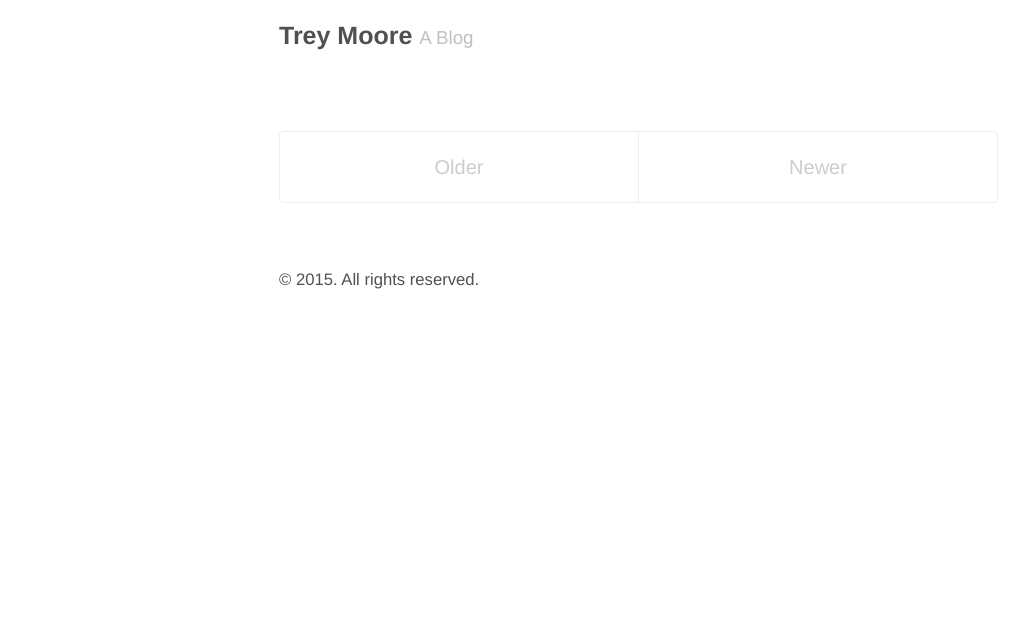
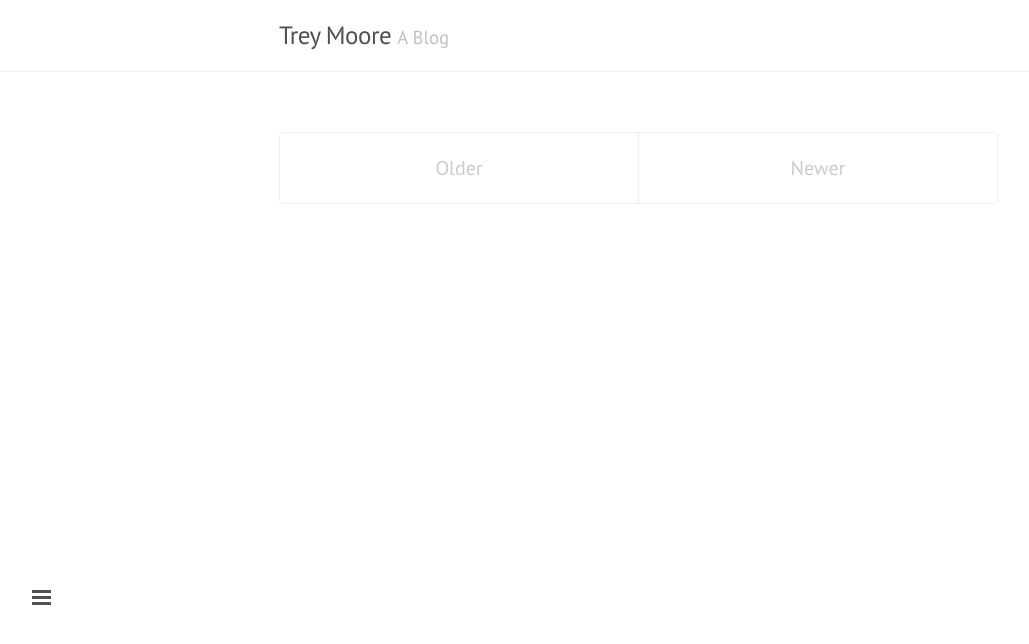
Before and after one commit to dtmooreiv/blog, a Jekyll site: the page built from index.html, in a window 1280 px wide. Shown: the top 644 px of the page, without its empty margins (1-1030 px from the left). Built offline with Jekyll 4.4.1, drawn with Linux system fonts in a browser that asks for light colours; the list of posts is cut into pages by our own code.

Commit message:
And now lanyon themed

```diff
--- a/_config.yml
+++ b/_config.yml
@@ -5,9 +5,10 @@ relative_permalinks: true
 # Setup
 title:            Trey Moore
 tagline:          A Blog
-url:              http://getpoole.com
+description:	  A description
+url:              http://treymoore.me
 paginate:         1
-baseurl:          /
+baseurl:          http://dtmooreiv.github.io/blog/
 author:
   name:           Trey Moore
   url:            https://twitter.com/dtmooreiv
--- a/_includes/head.html
+++ b/_includes/head.html
@@ -1,6 +1,7 @@
 <head>
-  <meta charset="UTF-8">
   <link href="http://gmpg.org/xfn/11" rel="profile">
+  <meta http-equiv="X-UA-Compatible" content="IE=edge">
+  <meta http-equiv="content-type" content="text/html; charset=utf-8">
 
   <!-- Enable responsiveness on mobile devices-->
   <meta name="viewport" content="width=device-width, initial-scale=1.0, maximum-scale=1">
@@ -16,11 +17,13 @@
   <!-- CSS -->
   <link rel="stylesheet" href="{{ site.baseurl }}public/css/poole.css">
   <link rel="stylesheet" href="{{ site.baseurl }}public/css/syntax.css">
+  <link rel="stylesheet" href="{{ site.baseurl }}public/css/lanyon.css">
+  <link rel="stylesheet" href="http://fonts.googleapis.com/css?family=PT+Serif:400,400italic,700%7CPT+Sans:400">
 
   <!-- Icons -->
   <link rel="apple-touch-icon-precomposed" sizes="144x144" href="{{ site.baseurl }}public/apple-touch-icon-precomposed.png">
   <link rel="shortcut icon" href="{{ site.baseurl }}public/favicon.ico">
 
   <!-- RSS -->
-  <link rel="alternate" type="application/atom+xml" title="{{ site.title }}" href="{{ site.baseurl }}atom.xml">
+  <link rel="alternate" type="application/rss+xml" title="RSS" href="/atom.xml">
 </head>
--- /dev/null
+++ b/_includes/sidebar.html
@@ -0,0 +1,38 @@
+<!-- Target for toggling the sidebar `.sidebar-checkbox` is for regular
+     styles, `#sidebar-checkbox` for behavior. -->
+<input type="checkbox" class="sidebar-checkbox" id="sidebar-checkbox">
+
+<!-- Toggleable sidebar -->
+<div class="sidebar" id="sidebar">
+  <div class="sidebar-item">
+    <p>{{ site.description }}</p>
+  </div>
+
+  <nav class="sidebar-nav">
+    <a class="sidebar-nav-item{% if page.url == site.baseurl %} active{% endif %}" href="{{ site.baseurl }}">Home</a>
+
+    {% comment %}
+      The code below dynamically generates a sidebar nav of pages with
+      `layout: page` in the front-matter. See readme for usage.
+    {% endcomment %}
+
+    {% assign pages_list = site.pages | sort:"url" %}
+    {% for node in pages_list %}
+      {% if node.title != null %}
+        {% if node.layout == "page" %}
+          <a class="sidebar-nav-item{% if page.url == node.url %} active{% endif %}" href="{{ node.url }}">{{ node.title }}</a>
+        {% endif %}
+      {% endif %}
+    {% endfor %}
+
+    <a class="sidebar-nav-item" href="{{ site.github.repo }}/archive/v{{ site.version }}.zip">Download</a>
+    <a class="sidebar-nav-item" href="{{ site.github.repo }}">GitHub project</a>
+    <span class="sidebar-nav-item">Currently v{{ site.version }}</span>
+  </nav>
+
+  <div class="sidebar-item">
+    <p>
+      &copy; {{ site.time | date: '%Y' }}. All rights reserved.
+    </p>
+  </div>
+</div>
--- a/_layouts/default.html
+++ b/_layouts/default.html
@@ -1,28 +1,47 @@
 <!DOCTYPE html>
-<html lang="en">
+<html lang="en-us">
 
   {% include head.html %}
 
-  <body>
+  <body class="sidebar-overlay">
 
-    <div class="container content">
-      <header class="masthead">
-        <h3 class="masthead-title">
-          <a href="{{ site.baseurl }}" title="Home">{{ site.title }}</a>
-          <small>{{ site.tagline }}</small>
-        </h3>
-      </header>
+    {% include sidebar.html %}
 
-      <main>
+    <!-- Wrap is the content to shift when toggling the sidebar. We wrap the
+         content to avoid any CSS collisions with our real content. -->
+    <div class="wrap">
+      <div class="masthead">
+        <div class="container">
+          <h3 class="masthead-title">
+            <a href="/" title="Home">{{ site.title }}</a>
+            <small>{{ site.tagline }}</small>
+          </h3>
+        </div>
+      </div>
+
+      <div class="container content">
         {{ content }}
-      </main>
-
-      <footer class="footer">
-        <small>
-          &copy; <time datetime="{{ site.time | date_to_xmlschema }}">{{ site.time | date: '%Y' }}</time>. All rights reserved.
-        </small>
-      </footer>
+      </div>
     </div>
 
+    <label for="sidebar-checkbox" class="sidebar-toggle"></label>
+
+    <script>
+      (function(document) {
+        var toggle = document.querySelector('.sidebar-toggle');
+        var sidebar = document.querySelector('#sidebar');
+        var checkbox = document.querySelector('#sidebar-checkbox');
+
+        document.addEventListener('click', function(e) {
+          var target = e.target;
+
+          if(!checkbox.checked ||
+             sidebar.contains(target) ||
+             (target === checkbox || target === toggle)) return;
+
+          checkbox.checked = false;
+        }, false);
+      })(document);
+    </script>
   </body>
 </html>
--- a/_layouts/page.html
+++ b/_layouts/page.html
@@ -2,7 +2,7 @@
 layout: default
 ---
 
-<article class="page">
+<div class="page">
   <h1 class="page-title">{{ page.title }}</h1>
   {{ content }}
-</article>
+</div>
--- /dev/null
+++ b/public/css/lanyon.css
@@ -0,0 +1,559 @@
+/*
+ *  ___
+ * /\_ \
+ * \//\ \      __      ___   __  __    ___     ___
+ *   \ \ \   /'__`\  /' _ `\/\ \/\ \  / __`\ /' _ `\
+ *    \_\ \_/\ \_\.\_/\ \/\ \ \ \_\ \/\ \_\ \/\ \/\ \
+ *    /\____\ \__/.\_\ \_\ \_\/`____ \ \____/\ \_\ \_\
+ *    \/____/\/__/\/_/\/_/\/_/`/___/> \/___/  \/_/\/_/
+ *                               /\___/
+ *                               \/__/
+ *
+ * Designed, built, and released under MIT license by @mdo. Learn more at
+ * https://github.com/poole/lanyon.
+ */
+
+
+/*
+ * Contents
+ *
+ * Global resets
+ * Masthead
+ * Sidebar
+ * Slide effect
+ * Posts and pages
+ * Pagination
+ * Reverse layout
+ * Themes
+ */
+
+
+/*
+ * Global resets
+ *
+ * Update the foundational and global aspects of the page.
+ */
+
+/* Prevent scroll on narrow devices */
+html,
+body {
+  overflow-x: hidden;
+}
+
+html {
+  font-family: "PT Serif", Georgia, "Times New Roman", serif;
+}
+
+h1, h2, h3, h4, h5, h6 {
+  font-family: "PT Sans", Helvetica, Arial, sans-serif;
+  font-weight: 400;
+  color: #313131;
+  letter-spacing: -.025rem;
+}
+
+
+/*
+ * Wrapper
+ *
+ * The wrapper is used to position site content when the sidebar is toggled. We
+ * use an outter wrap to position the sidebar without interferring with the
+ * regular page content.
+ */
+
+.wrap {
+  position: relative;
+  width: 100%;
+}
+
+
+/*
+ * Container
+ *
+ * Center the page content.
+ */
+
+.container {
+  max-width: 28rem;
+}
+@media (min-width: 38em) {
+  .container {
+    max-width: 32rem;
+  }
+}
+@media (min-width: 56em) {
+  .container {
+    max-width: 38rem;
+  }
+}
+
+
+/*
+ * Masthead
+ *
+ * Super small header above the content for site name and short description.
+ */
+
+.masthead {
+  padding-top:    1rem;
+  padding-bottom: 1rem;
+  margin-bottom: 3rem;
+  border-bottom: 1px solid #eee;
+}
+.masthead-title {
+  margin-top: 0;
+  margin-bottom: 0;
+  color: #505050;
+}
+.masthead-title a {
+  color: #505050;
+}
+.masthead-title small {
+  font-size: 75%;
+  font-weight: 400;
+  color: #c0c0c0;
+  letter-spacing: 0;
+}
+
+@media (max-width: 48em) {
+  .masthead-title {
+    text-align: center;
+  }
+  .masthead-title small {
+    display: none;
+  }
+}
+
+
+/*
+ * Sidebar
+ *
+ * The sidebar is the drawer, the item we are toggling with our handy hamburger
+ * button in the corner of the page.
+ *
+ * This particular sidebar implementation was inspired by Chris Coyier's
+ * "Offcanvas Menu with CSS Target" article, and the checkbox variation from the
+ * comments by a reader. It modifies both implementations to continue using the
+ * checkbox (no change in URL means no polluted browser history), but this uses
+ * `position` for the menu to avoid some potential content reflow issues.
+ *
+ * Source: http://css-tricks.com/off-canvas-menu-with-css-target/#comment-207504
+ */
+
+/* Style and "hide" the sidebar */
+.sidebar {
+  position: fixed;
+  top: 0;
+  bottom: 0;
+  left: -14rem;
+  width: 14rem;
+  visibility: hidden;
+  overflow-y: auto;
+  font-family: "PT Sans", Helvetica, Arial, sans-serif;
+  font-size: .875rem; /* 15px */
+  color: rgba(255,255,255,.6);
+  background-color: #202020;
+  -webkit-transition: all .3s ease-in-out;
+          transition: all .3s ease-in-out;
+}
+@media (min-width: 30em) {
+  .sidebar {
+    font-size: .75rem; /* 14px */
+  }
+}
+
+/* Sidebar content */
+.sidebar a {
+  font-weight: normal;
+  color: #fff;
+}
+.sidebar-item {
+  padding: 1rem;
+}
+.sidebar-item p:last-child {
+  margin-bottom: 0;
+}
+
+/* Sidebar nav */
+.sidebar-nav {
+  border-bottom: 1px solid rgba(255,255,255,.1);
+}
+.sidebar-nav-item {
+  display: block;
+  padding: .5rem 1rem;
+  border-top: 1px solid rgba(255,255,255,.1);
+}
+.sidebar-nav-item.active,
+a.sidebar-nav-item:hover,
+a.sidebar-nav-item:focus {
+  text-decoration: none;
+  background-color: rgba(255,255,255,.1);
+  border-color: transparent;
+}
+
+@media (min-width: 48em) {
+  .sidebar-item {
+    padding: 1.5rem;
+  }
+  .sidebar-nav-item {
+    padding-left:  1.5rem;
+    padding-right: 1.5rem;
+  }
+}
+
+/* Hide the sidebar checkbox that we toggle with `.sidebar-toggle` */
+.sidebar-checkbox {
+  display: none;
+  position: fixed;
+  bottom: 0;
+}
+
+/* Style the `label` that we use to target the `.sidebar-checkbox` */
+.sidebar-toggle {
+  position: absolute;
+  top:  29rem;
+  left: 1rem;
+  display: block;
+  width: 2.2rem;
+  padding: .5rem .65rem;
+  color: #505050;
+  background-color: #fff;
+  border-radius: 4px;
+  cursor: pointer;
+}
+.sidebar-toggle:before {
+  display: block;
+  content: "";
+  width: 100%;
+  padding-bottom: .125rem;
+  border-top: .375rem double;
+  border-bottom: .125rem solid;
+
+  /* Make the border inside the box */
+  -webkit-box-sizing: border-box;
+     -moz-box-sizing: border-box;
+          box-sizing: border-box;
+}
+
+.sidebar-toggle:active,
+#sidebar-checkbox:checked ~ .sidebar-toggle {
+  color: #fff;
+  background-color: #505050;
+}
+
+@media (min-width: 30.1em) {
+  .sidebar-toggle {
+    position: fixed;
+    width: 2.25rem;
+  }
+  .sidebar-toggle:before {
+    padding-bottom: .15rem;
+    border-top-width: .45rem;
+    border-bottom-width: .15rem;
+  }
+}
+
+
+/* Slide effect
+ *
+ * Handle the sliding effects of the sidebar and content in one spot, seperate
+ * from the default styles.
+ *
+ * As an a heads up, we don't use `transform: translate3d()` here because when
+ * mixed with `position: fixed;` for the sidebar toggle, it creates a new
+ * containing block. Put simply, the fixed sidebar toggle behaves like
+ * `position: absolute;` when transformed.
+ *
+ * Read more about it at http://meyerweb.com/eric/thoughts/2011/09/12/.
+ */
+
+.wrap,
+.sidebar,
+.sidebar-toggle {
+  -webkit-backface-visibility: hidden;
+      -ms-backface-visibility: hidden;
+          backface-visibility: hidden;
+}
+.wrap,
+.sidebar-toggle {
+  -webkit-transition: -webkit-transform .3s ease-in-out;
+          transition: transform .3s ease-in-out;
+}
+
+#sidebar-checkbox:checked + .sidebar {
+  z-index: 10;
+  visibility: visible;
+}
+
+#sidebar-checkbox:checked ~ .sidebar-toggle {
+  z-index: 15;
+  visibility: visible;
+}
+#sidebar-checkbox:checked ~ .sidebar,
+#sidebar-checkbox:checked ~ .wrap {
+  -webkit-transform: translateX(14rem);
+      -ms-transform: translateX(14rem);
+          transform: translateX(14rem);
+}
+
+
+/*
+ * Posts and pages
+ *
+ * Each post is wrapped in `.post` and is used on default and post layouts. Each
+ * page is wrapped in `.page` and is only used on the page layout.
+ */
+
+.page,
+.post {
+  margin-bottom: 4em;
+}
+
+/* Blog post or page title */
+.page-title,
+.post-title,
+.post-title a {
+  color: #303030;
+}
+.page-title,
+.post-title {
+  margin-top: 0;
+}
+
+/* Meta data line below post title */
+.post-date {
+  display: block;
+  margin-top: -.5rem;
+  margin-bottom: 1rem;
+  color: #9a9a9a;
+}
+
+/* Related posts */
+.related {
+  padding-top: 2rem;
+  padding-bottom: 2rem;
+  border-top: 1px solid #eee;
+}
+.related-posts {
+  padding-left: 0;
+  list-style: none;
+}
+.related-posts h3 {
+  margin-top: 0;
+}
+.related-posts li small {
+  font-size: 75%;
+  color: #999;
+}
+.related-posts li a:hover {
+  color: #268bd2;
+  text-decoration: none;
+}
+.related-posts li a:hover small {
+  color: inherit;
+}
+
+
+/*
+ * Pagination
+ *
+ * Super lightweight (HTML-wise) blog pagination. `span`s are provide for when
+ * there are no more previous or next posts to show.
+ */
+
+.pagination {
+  overflow: hidden; /* clearfix */
+  margin-left: -1rem;
+  margin-right: -1rem;
+  font-family: "PT Sans", Helvetica, Arial, sans-serif;
+  color: #ccc;
+  text-align: center;
+}
+
+/* Pagination items can be `span`s or `a`s */
+.pagination-item {
+  display: block;
+  padding: 1rem;
+  border: 1px solid #eee;
+}
+.pagination-item:first-child {
+  margin-bottom: -1px;
+}
+
+/* Only provide a hover state for linked pagination items */
+a.pagination-item:hover {
+  background-color: #f5f5f5;
+}
+
+@media (min-width: 30em) {
+  .pagination {
+    margin: 3rem 0;
+  }
+  .pagination-item {
+    float: left;
+    width: 50%;
+  }
+  .pagination-item:first-child {
+    margin-bottom: 0;
+    border-top-left-radius:    4px;
+    border-bottom-left-radius: 4px;
+  }
+  .pagination-item:last-child {
+    margin-left: -1px;
+    border-top-right-radius:    4px;
+    border-bottom-right-radius: 4px;
+  }
+}
+
+
+/*
+ * Reverse layout
+ *
+ * Flip the orientation of the page by placing the `.sidebar` and sidebar toggle
+ * on the right side.
+ */
+
+.layout-reverse .sidebar {
+  left: auto;
+  right: -14rem;
+}
+.layout-reverse .sidebar-toggle {
+  left: auto;
+  right: 1rem;
+}
+
+.layout-reverse #sidebar-checkbox:checked ~ .sidebar,
+.layout-reverse #sidebar-checkbox:checked ~ .wrap,
+.layout-reverse #sidebar-checkbox:checked ~ .sidebar-toggle {
+  -webkit-transform: translateX(-14rem);
+      -ms-transform: translateX(-14rem);
+          transform: translateX(-14rem);
+}
+
+
+/*
+ * Themes
+ *
+ * Apply custom color schemes by adding the appropriate class to the `body`.
+ * Based on colors from Base16: http://chriskempson.github.io/base16/#default.
+ */
+
+/* Red */
+.theme-base-08 .sidebar,
+.theme-base-08 .sidebar-toggle:active,
+.theme-base-08 #sidebar-checkbox:checked ~ .sidebar-toggle {
+  background-color: #ac4142;
+}
+.theme-base-08 .container a,
+.theme-base-08 .sidebar-toggle,
+.theme-base-08 .related-posts li a:hover {
+  color: #ac4142;
+}
+
+/* Orange */
+.theme-base-09 .sidebar,
+.theme-base-09 .sidebar-toggle:active,
+.theme-base-09 #sidebar-checkbox:checked ~ .sidebar-toggle {
+  background-color: #d28445;
+}
+.theme-base-09 .container a,
+.theme-base-09 .sidebar-toggle,
+.theme-base-09 .related-posts li a:hover {
+  color: #d28445;
+}
+
+/* Yellow */
+.theme-base-0a .sidebar,
+.theme-base-0a .sidebar-toggle:active,
+.theme-base-0a #sidebar-checkbox:checked ~ .sidebar-toggle {
+  background-color: #f4bf75;
+}
+.theme-base-0a .container a,
+.theme-base-0a .sidebar-toggle,
+.theme-base-0a .related-posts li a:hover {
+  color: #f4bf75;
+}
+
+/* Green */
+.theme-base-0b .sidebar,
+.theme-base-0b .sidebar-toggle:active,
+.theme-base-0b #sidebar-checkbox:checked ~ .sidebar-toggle {
+  background-color: #90a959;
+}
+.theme-base-0b .container a,
+.theme-base-0b .sidebar-toggle,
+.theme-base-0b .related-posts li a:hover {
+  color: #90a959;
+}
+
+/* Cyan */
+.theme-base-0c .sidebar,
+.theme-base-0c .sidebar-toggle:active,
+.theme-base-0c #sidebar-checkbox:checked ~ .sidebar-toggle {
+  background-color: #75b5aa;
+}
+.theme-base-0c .container a,
+.theme-base-0c .sidebar-toggle,
+.theme-base-0c .related-posts li a:hover {
+  color: #75b5aa;
+}
+
+/* Blue */
+.theme-base-0d .sidebar,
+.theme-base-0d .sidebar-toggle:active,
+.theme-base-0d #sidebar-checkbox:checked ~ .sidebar-toggle {
+  background-color: #6a9fb5;
+}
+.theme-base-0d .container a,
+.theme-base-0d .sidebar-toggle,
+.theme-base-0d .related-posts li a:hover {
+  color: #6a9fb5;
+}
+
+/* Magenta */
+.theme-base-0e .sidebar,
+.theme-base-0e .sidebar-toggle:active,
+.theme-base-0e #sidebar-checkbox:checked ~ .sidebar-toggle {
+  background-color: #aa759f;
+}
+.theme-base-0e .container a,
+.theme-base-0e .sidebar-toggle,
+.theme-base-0e .related-posts li a:hover {
+  color: #aa759f;
+}
+
+/* Brown */
+.theme-base-0f .sidebar,
+.theme-base-0f .sidebar-toggle:active,
+.theme-base-0f #sidebar-checkbox:checked ~ .sidebar-toggle {
+  background-color: #8f5536;
+}
+.theme-base-0f .container a,
+.theme-base-0f .sidebar-toggle,
+.theme-base-0f .related-posts li a:hover {
+  color: #8f5536;
+}
+
+
+/*
+ * Overlay sidebar
+ *
+ * Make the sidebar content overlay the viewport content instead of pushing it
+ * aside when toggled.
+ */
+
+.sidebar-overlay #sidebar-checkbox:checked ~ .wrap {
+  -webkit-transform: translateX(0);
+      -ms-transform: translateX(0);
+          transform: translateX(0);
+}
+.sidebar-overlay #sidebar-checkbox:checked ~ .sidebar-toggle {
+  box-shadow: 0 0 0 .25rem #fff;
+}
+.sidebar-overlay #sidebar-checkbox:checked ~ .sidebar {
+  box-shadow: .25rem 0 .5rem rgba(0,0,0,.1);
+}
+
+/* Only one tweak for a reverse layout */
+.layout-reverse.sidebar-overlay #sidebar-checkbox:checked ~ .sidebar {
+  box-shadow: -.25rem 0 .5rem rgba(0,0,0,.1);
+}
```
Also changed, not shown: _layouts/post.html (+7 -7 lines), public/apple-touch-icon-precomposed.png, public/favicon.ico, 2 other files.
